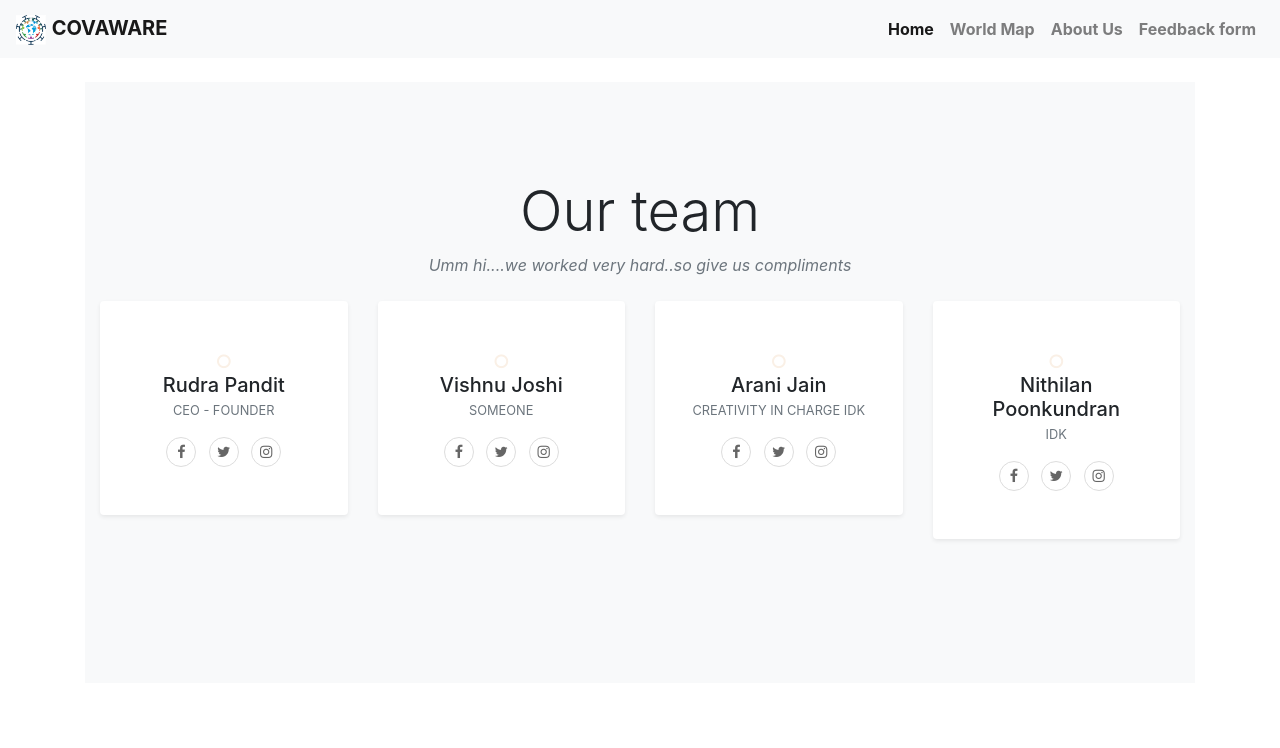
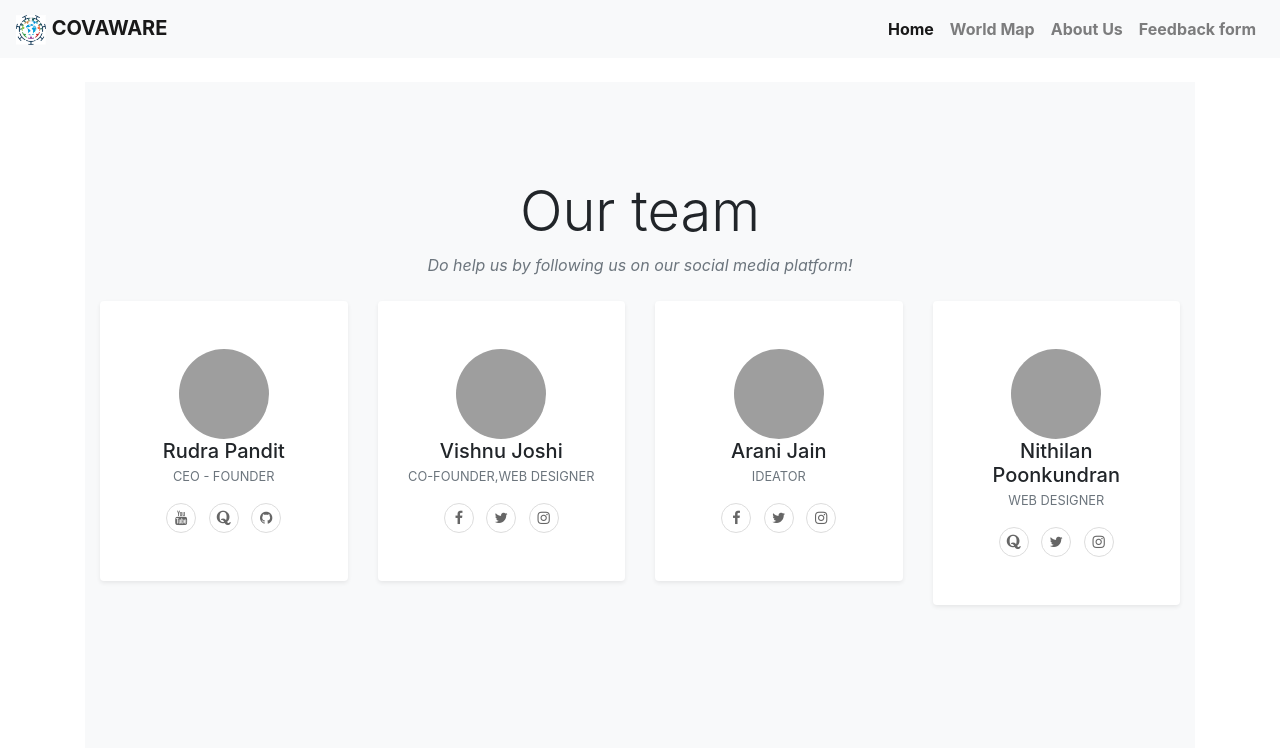
Before and after one commit to Joshi-Hiroshi/Covaware_Website--Flask, a Flask app: page /about in a window 1280 px wide. Shown: the top 748 px of the page. Run offline with Flask 2, Linux system fonts and the light colour scheme; some libraries are stand-ins or nearby versions; grey boxes are pictures that could not be loaded.

Commit message:
updated about.html and added option for pfp

```diff
--- a/templates/about.html
+++ b/templates/about.html
@@ -39,7 +39,7 @@ About Us
                 Our team
             </h2>
             <p class="font-italic text-muted">
-                Umm hi....we worked very hard..so give us compliments
+              Do help us by following us on our social media platform!
             </p>
         </div>
       </div>
@@ -48,9 +48,12 @@ About Us
         <!-- Card for one person begins-->
         <div class="col-xl-3 col-sm-6 mb-5">
           <div class="bg-white rounded shadow-sm py-5 px-4">
-            <span class="rounded-circle">
-                <i  class="fa fa-circle-o" aria-hidden="true" style="border:whitesmoke; color: linen;"></i>
-            </span>
+            <!--<span class="rounded-circle" >-->
+                <img class="rounded-circle" src="https://png.pngtree.com/element_our/png/20181124/businessman-vector-icon-png_246587.jpg"
+                style="height: 90px;
+                width: 90px;">
+                <!--<i  class="fa fa-circle-o" aria-hidden="true" style="border:whitesmoke; color: linen;"></i>-->
+
             <h5 class="mb-0">
                 Rudra Pandit
             </h5>
@@ -59,13 +62,13 @@ About Us
             </span>
             <ul class="social mb-0 list-inline mt-3">
               <li class="list-inline-item">
-                  <a href="#" class="social-link"><i class="fa fa-facebook-f"></i></a>
+                <a href="https://www.youtube.com/channel/UC9szodFOcZGzTchsT9gPrjw" target ="_blank" class="social-link"  rel="noreferrer"><i class="fa fa-youtube"></i></a>
               </li>
               <li class="list-inline-item">
-                    <a href="#" class="social-link"><i class="fa fa-twitter"></i></a>
+                  <a href="https://www.quora.com/profile/Rudra-Pandit-54" target ="_blank" class="social-link"  rel="noreferrer"><i class="fa fa-quora"></i></a>
               </li>
               <li class="list-inline-item">
-                    <a href="#" class="social-link"><i class="fa fa-instagram"></i></a>
+                  <a href="https://github.com/rudra254" class="social-link"  rel="noreferrer" target="_blank"><i class="fa fa-github"></i></a>
               </li>
           </ul>
           </div>
@@ -75,24 +78,25 @@ About Us
         <!-- Card for one person begins-->
         <div class="col-xl-3 col-sm-6 mb-5">
             <div class="bg-white rounded shadow-sm py-5 px-4">
-              <span class="rounded-circle">
-                  <i  class="fa fa-circle-o" aria-hidden="true" style="border:whitesmoke; color: linen;"></i>
-              </span>
+              <img class="rounded-circle" src="https://www.bms.co.in/wp-content/uploads/2014/10/Vladimir-Vladimirovich-Putin-15.jpg"
+              style="height: 90px;
+              width: 90px;">
+
               <h5 class="mb-0">
                   Vishnu Joshi
               </h5>
               <span class="small text-uppercase text-muted">
-                someone
+                Co-Founder,Web designer
               </span>
               <ul class="social mb-0 list-inline mt-3">
                   <li class="list-inline-item">
-                    <a href="#" class="social-link"><i class="fa fa-facebook-f"></i></a>
+                    <a href="#" class="social-link" rel="noreferrer" target="_blank"><i class="fa fa-facebook-f"></i></a>
                   </li>
                   <li class="list-inline-item">
-                      <a href="#" class="social-link"><i class="fa fa-twitter"></i></a>
+                      <a href="#" class="social-link" rel="noreferrer" target="_blank"><i class="fa fa-twitter"></i></a>
                   </li>
                   <li class="list-inline-item">
-                      <a href="#" class="social-link"><i class="fa fa-instagram"></i></a>
+                      <a href="#" class="social-link" rel="noreferrer" target="_blank"><i class="fa fa-instagram"></i></a>
                   </li>
               </ul>
             </div>
@@ -103,24 +107,24 @@ About Us
         <!-- Card for one person begins-->
         <div class="col-xl-3 col-sm-6 mb-5">
             <div class="bg-white rounded shadow-sm py-5 px-4">
-              <span class="rounded-circle">
-                  <i  class="fa fa-circle-o" aria-hidden="true" style="border:whitesmoke; color: linen;"></i>
-              </span>
+              <img class="rounded-circle" src="http://static.skaip.org/img/emoticons/180x180/f6fcff/facepalm.gif"
+              style="height: 90px;
+              width: 90px;">
               <h5 class="mb-0">
                   Arani Jain
               </h5>
               <span class="small text-uppercase text-muted">
-                  Creativity in charge idk
+                  Ideator
               </span>
               <ul class="social mb-0 list-inline mt-3">
                   <li class="list-inline-item">
-                    <a href="#" class="social-link"><i class="fa fa-facebook-f"></i></a>
+                    <a href="#" class="social-link"  rel="noreferrer" target="_blank"><i class="fa fa-facebook-f"></i></a>
                   </li>
                   <li class="list-inline-item">
-                      <a href="#" class="social-link"><i class="fa fa-twitter"></i></a>
+                      <a href="#" class="social-link" rel="noreferrer" target="_blank"><i class="fa fa-twitter"></i></a>
                   </li>
-                  <li class="list-inline-item">
-                      <a href="#" class="social-link"><i class="fa fa-instagram"></i></a>
+                  <li class="list-inline-item" >
+                      <a href="#" class="social-link" rel="noreferrer" target="_blank"><i class="fa fa-instagram"></i></a>
                   </li>
               </ul>
             </div>
@@ -131,24 +135,24 @@ About Us
         <!-- Card for one person begins-->
         <div class="col-xl-3 col-sm-6 mb-5">
             <div class="bg-white rounded shadow-sm py-5 px-4">
-              <span class="rounded-circle">
-                  <i  class="fa fa-circle-o" aria-hidden="true" style="border:whitesmoke; color: linen;"></i>
-              </span>
+              <img class="rounded-circle" src="https://images.wsj.net/im-4792?width=1280&size=1"
+              style="height: 90px;
+              width: 90px;">
               <h5 class="mb-0">
                     Nithilan Poonkundran
               </h5>
               <span class="small text-uppercase text-muted">
-                  idk
+                  Web Designer
               </span>
               <ul class="social mb-0 list-inline mt-3">
                   <li class="list-inline-item">
-                    <a href="#" class="social-link"><i class="fa fa-facebook-f"></i></a>
+                    <a href="https://www.quora.com/profile/Nithilan-Poonkundran" class="social-link" rel="noreferrer" target="_blank"><i class="fa fa-quora"></i></a>
                   </li>
                   <li class="list-inline-item">
-                      <a href="#" class="social-link"><i class="fa fa-twitter"></i></a>
+                      <a href="#" class="social-link" rel="noreferrer" target="_blank"><i class="fa fa-twitter"></i></a>
                   </li>
                   <li class="list-inline-item">
-                      <a href="#" class="social-link"><i class="fa fa-instagram"></i></a>
+                      <a href="#" class="social-link" rel="noreferrer" target="_blank"><i class="fa fa-instagram"></i></a>
                   </li>
               </ul>
             </div>
```
Lines whose indentation alone changed are shown as unchanged.
